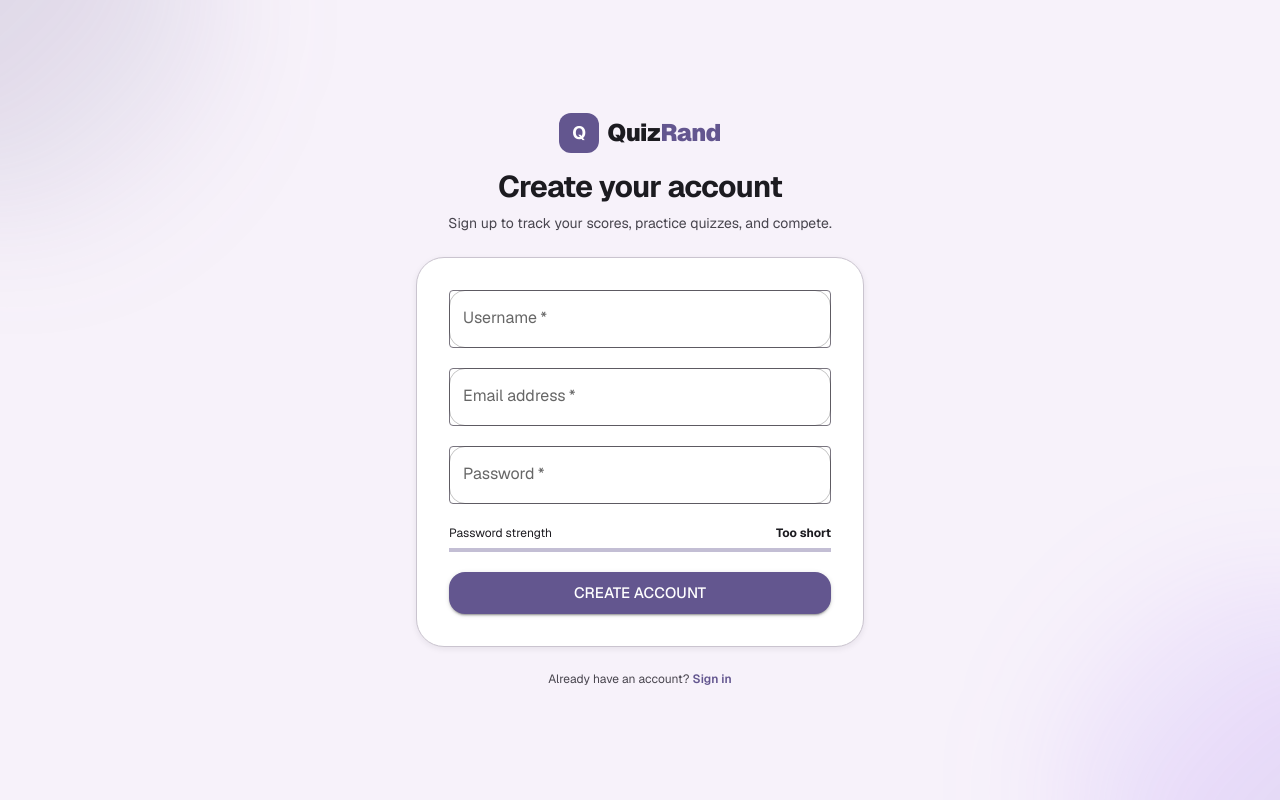
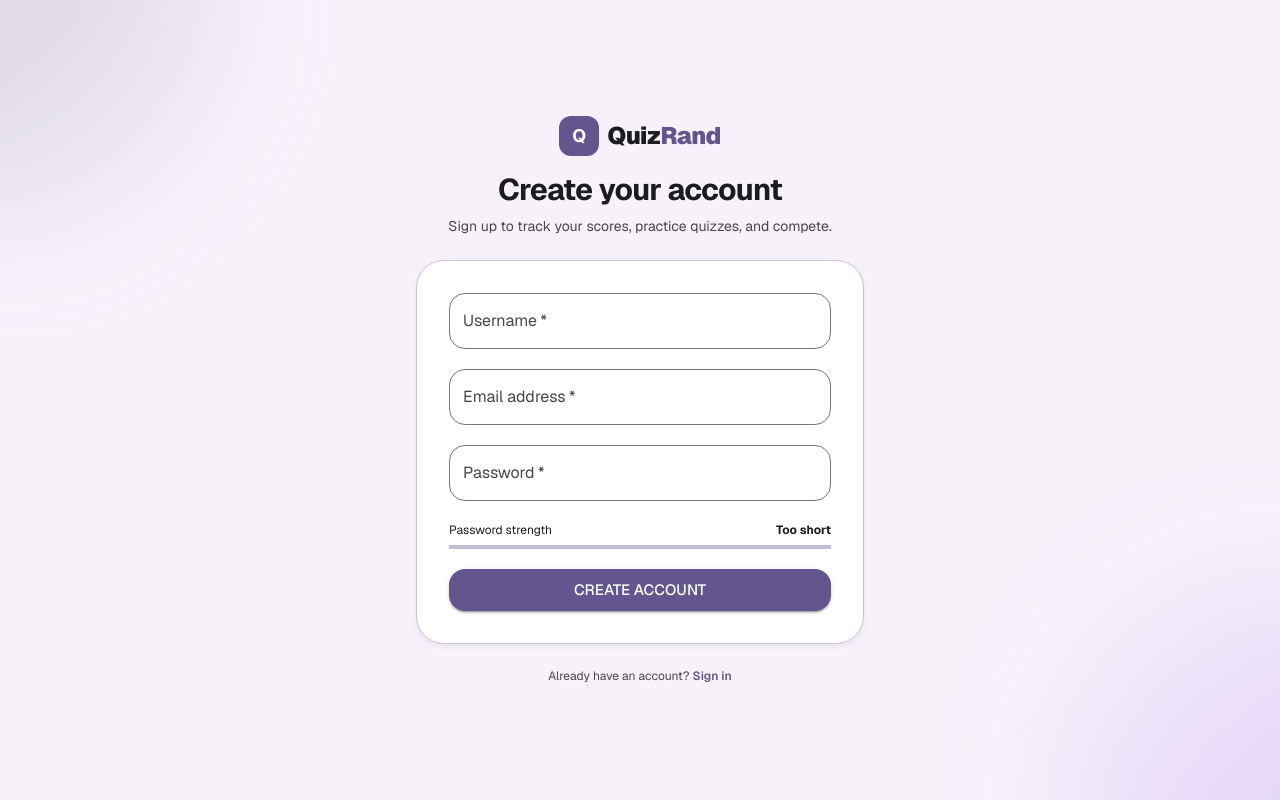
Before and after one commit to Sendiko/quizrand, a Next.js app: page /register in a window 1280 px wide. Built offline with nearby package versions, Linux system fonts and the light colour scheme; no server answers.

Commit message:
feat: fix text input

```diff
--- a/app/globals.css
+++ b/app/globals.css
@@ -213,31 +213,8 @@ select:focus-visible {
   outline: none;
 }
 
-#login-form input,
-#register-form input,
-select {
-  border: 1px solid var(--md-outline);
-  border-radius: 4px;
-  background: var(--md-surface-container-lowest);
-}
-
-#login-form input,
-#register-form input,
 select,
 select option {
   color: var(--md-on-surface);
+  background: var(--md-surface-container-lowest);
 }
-
-#login-form input::placeholder,
-#register-form input::placeholder {
-  color: var(--md-on-surface-variant);
-  opacity: 0.9;
-}
-
-@media (prefers-color-scheme: dark) {
-  #login-form input,
-  #register-form input,
-  select {
-    background: var(--md-surface-container-high);
-  }
-}
--- a/components/mui-provider.tsx
+++ b/components/mui-provider.tsx
@@ -22,6 +22,40 @@ const theme = createTheme({
     borderRadius: 16,
   },
   components: {
+    MuiOutlinedInput: {
+      styleOverrides: {
+        root: {
+          backgroundColor: 'var(--md-surface-container-lowest)',
+          '& input': {
+            color: 'var(--md-on-surface)',
+          },
+          '& input::placeholder': {
+            color: 'var(--md-on-surface-variant)',
+            opacity: 0.9,
+          },
+          '& .MuiOutlinedInput-notchedOutline': {
+            borderColor: 'var(--md-outline)',
+          },
+          '&:hover .MuiOutlinedInput-notchedOutline': {
+            borderColor: 'var(--md-on-surface-variant)',
+          },
+          '&.Mui-focused .MuiOutlinedInput-notchedOutline': {
+            borderColor: 'var(--md-primary)',
+            borderWidth: 2,
+          },
+        },
+      },
+    },
+    MuiInputLabel: {
+      styleOverrides: {
+        root: {
+          color: 'var(--md-on-surface-variant)',
+          '&.Mui-focused': {
+            color: 'var(--md-primary)',
+          },
+        },
+      },
+    },
     MuiCheckbox: {
       styleOverrides: {
         root: {
```
